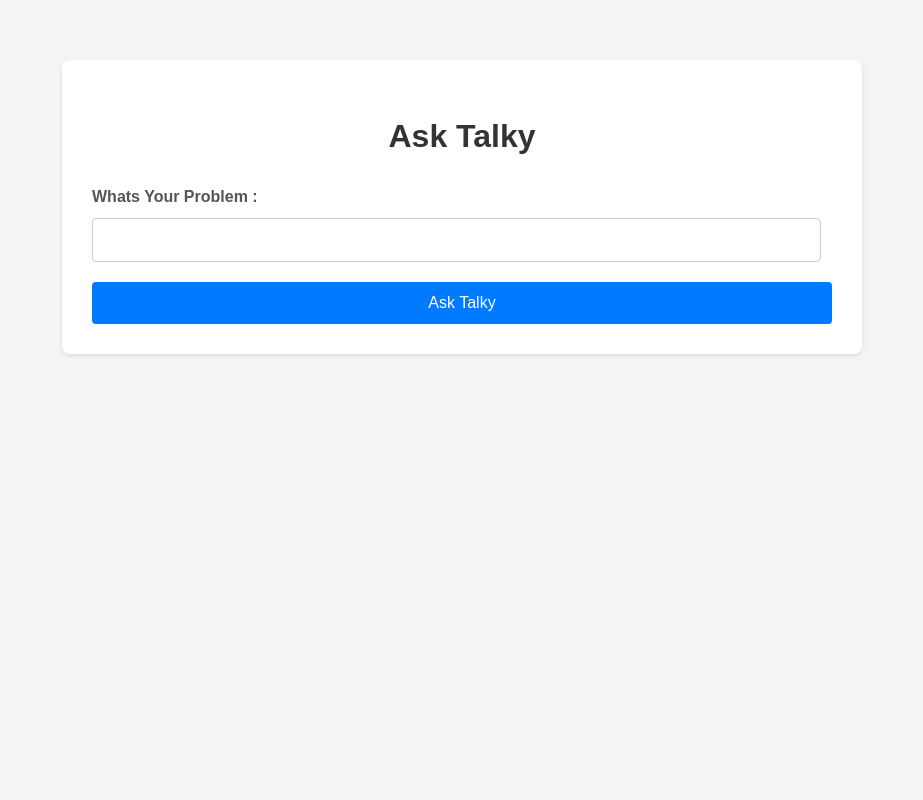
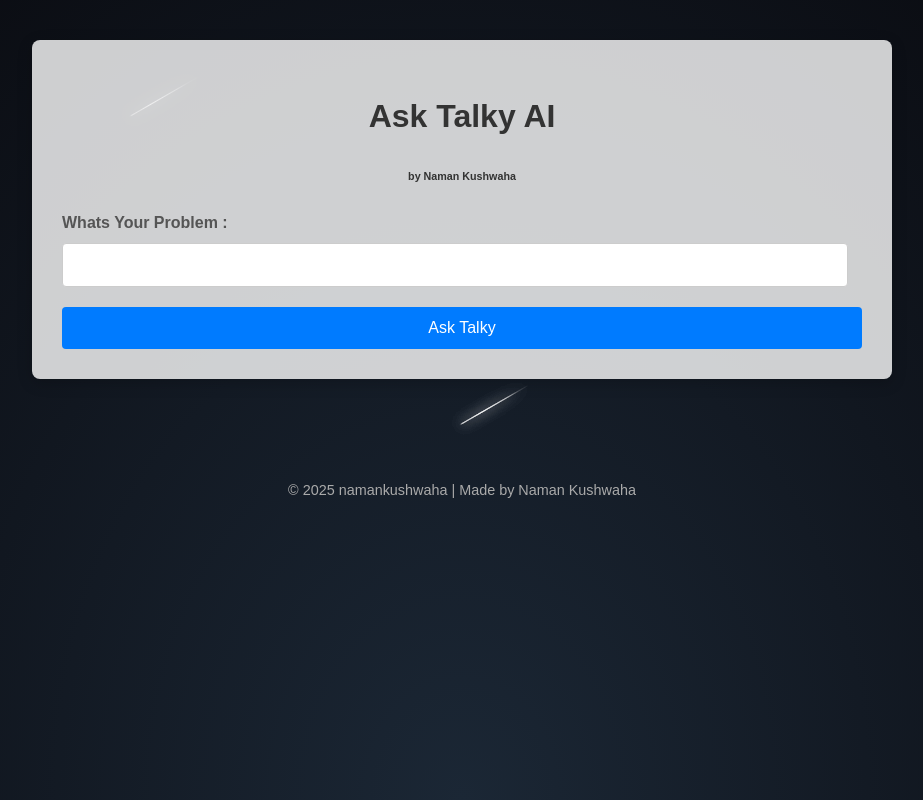
Before and after one commit to NAMANKUSHWAHA895/web-app, a Flask app: page / in a window 1280 px wide. Shown: the whole page, without its empty margins (178-1101 px from the left). Run offline with Flask 2, Linux system fonts and the light colour scheme.

Commit message:
Update index.html

```diff
--- a/templates/index.html
+++ b/templates/index.html
@@ -3,54 +3,174 @@
 <head>
     <meta charset="UTF-8">
     <meta name="viewport" content="width=device-width, initial-scale=1.0">
-    <title>Search It</title>
+    <title>Search It - Talky</title>
     <style>
-        body { font-family: sans-serif; max-width: 800px; margin: 40px auto; padding: 20px; line-height: 1.6; background-color: #f4f4f4; }
-        .container { background-color: #fff; padding: 30px; border-radius: 8px; box-shadow: 0 2px 4px rgba(0,0,0,0.1); }
+        :root { /* Define animation durations for easier control */
+            --shooting-time: 3000ms;
+        }
+
+        body {
+            font-family: sans-serif;
+            margin: 0;
+            line-height: 1.6;
+            /* 🌠 Spacey background */
+            background: radial-gradient(ellipse at bottom, #1B2735 0%, #090A0F 100%);
+            background-attachment: fixed;
+            min-height: 100vh;
+            color: #c5c6c7;
+            position: relative; /* Needed for absolute/fixed positioning of stars */
+            /* REMOVED overflow: hidden; to allow scrolling */
+            /* We might need overflow-x: hidden; if stars cause horizontal scroll */
+             overflow-x: hidden; /* Let's try this to prevent horizontal scroll only */
+        }
+
+        /* --- Static Starfield --- */
+        #stars, #stars2, #stars3 {
+            position: fixed;
+            top: 0;
+            left: 0;
+            right: 0;
+            bottom: 0;
+            width: 100%;
+            height: 100%;
+            display: block;
+            background: transparent;
+            z-index: -2;
+            pointer-events: none;
+        }
+        #stars {
+            --star-color: #FFF;
+            --star-size: 1px;
+             box-shadow:
+                50vw 80vh var(--star-size) var(--star-size) var(--star-color), 10vw 30vh var(--star-size) var(--star-size) var(--star-color),
+                85vw 15vh var(--star-size) var(--star-size) var(--star-color), 30vw 90vh var(--star-size) var(--star-size) var(--star-color),
+                /* Add many more here */
+                 5vw 5vh 1px 1px #FFF, 40vw 40vh 1px 1px #FFF, 60vw 70vh 1px 1px #FFF, 90vw 20vh 1px 1px #FFF,
+                 15vw 75vh 1px 1px #FFF, 65vw 5vh 1px 1px #FFF, 35vw 50vh 1px 1px #FFF, 80vw 95vh 1px 1px #FFF;
+        }
+        #stars2 {
+            --star-color: #EEE;
+            --star-size: 2px;
+            z-index: -3;
+             box-shadow:
+                75vw 50vh var(--star-size) var(--star-size) var(--star-color), 25vw 60vh var(--star-size) var(--star-size) var(--star-color),
+                95vw 85vh var(--star-size) var(--star-size) var(--star-color),
+                /* Add many more here */
+                 45vw 25vh 2px 2px #EEE, 5vw 90vh 2px 2px #EEE, 80vw 10vh 2px 2px #EEE;
+            animation: twinkle 10s infinite alternate;
+        }
+         #stars3 {
+            --star-color: #DDD;
+            --star-size: 1px;
+             z-index: -4;
+            box-shadow:
+                 5vw 5vh var(--star-size) var(--star-size) var(--star-color), 40vw 40vh var(--star-size) var(--star-size) var(--star-color),
+                 60vw 70vh var(--star-size) var(--star-size) var(--star-color),
+                /* Add many more here */
+                 20vw 15vh 1px 1px #DDD, 70vw 80vh 1px 1px #DDD, 50vw 35vh 1px 1px #DDD, 98vw 55vh 1px 1px #DDD;
+        }
+        @keyframes twinkle { 0% { opacity: 0.7; } 50% { opacity: 1; } 100% { opacity: 0.7; } }
+
+        /* --- Shooting Stars (Styled Meteors) --- */
+        .shooting-star {
+            position: absolute;
+            top: 50%;
+            left: 50%;
+            width: 80px;
+            height: 1px;
+            background: linear-gradient(to right, #FFF, rgba(255, 255, 255, 0));
+            border-radius: 50%;
+            filter: drop-shadow(0 0 6px #FFF);
+            opacity: 0;
+            transform: rotate(-30deg) translateX(0);
+            animation: shoot var(--shooting-time) ease-out infinite;
+            z-index: -1;
+            pointer-events: none;
+            will-change: transform, opacity;
+        }
+        @keyframes shoot {
+            0% { opacity: 0; transform: rotate(-30deg) translateX(-50vw); } /* Start further left */
+            10% { opacity: 1; }
+            80% { opacity: 1; }
+            100% { opacity: 0; transform: rotate(-30deg) translateX(110vw); } /* End further right */
+        }
+        .shooting-star:nth-child(1) { top: 10%; left: -50%; animation-delay: 1500ms; animation-duration: calc(var(--shooting-time) * 0.9); }
+        .shooting-star:nth-child(2) { top: 30%; left: -50%; animation-delay: 500ms; animation-duration: calc(var(--shooting-time) * 1.1); width: 100px; }
+        .shooting-star:nth-child(3) { top: 60%; left: -50%; animation-delay: 3000ms; animation-duration: var(--shooting-time); height: 2px; filter: drop-shadow(0 0 8px #FFF); }
+        .shooting-star:nth-child(4) { top: 80%; left: -50%; animation-delay: 4200ms; animation-duration: calc(var(--shooting-time) * 1.2); }
+        .shooting-star:nth-child(5) { top: 45%; left: -50%; animation-delay: 6000ms; animation-duration: calc(var(--shooting-time) * 0.8); width: 60px; }
+
+        /* --- Container and Content --- */
+        .container-wrapper {
+             padding: 40px 20px;
+             position: relative;
+             z-index: 1;
+        }
+        .container {
+            background-color: rgba(255, 255, 255, 0.8);
+            padding: 30px;
+            border-radius: 8px;
+            box-shadow: 0 4px 15px rgba(0, 0, 0, 0.2);
+            max-width: 800px;
+            margin: 0 auto;
+            color: #333;
+            position: relative;
+            z-index: 1;
+        }
+
+        /* ... (Rest of your existing styles for h1, form, result, error, pre, footer remain unchanged) ... */
         h1 { color: #333; text-align: center; }
         .form-group { margin-bottom: 20px; }
         label { display: block; margin-bottom: 8px; font-weight: bold; color: #555; }
-        input[type="text"] { width: 95%; padding: 12px; border: 1px solid #ccc; border-radius: 4px; font-size: 1rem; }
+        input[type="text"] { width: 95%; padding: 12px; border: 1px solid #ccc; border-radius: 4px; font-size: 1rem; color: #333; background-color: #fff; }
         button { display: block; width: 100%; padding: 12px 15px; background-color: #007bff; color: white; border: none; border-radius: 4px; cursor: pointer; font-size: 1rem; transition: background-color 0.2s ease; }
         button:hover { background-color: #0056b3; }
         .result { margin-top: 30px; padding: 20px; border: 1px solid #e0e0e0; border-radius: 4px; background-color: #f9f9f9; }
         .result h3 { margin-top: 0; color: #333; border-bottom: 1px solid #eee; padding-bottom: 10px; margin-bottom: 15px; }
         .error { color: #dc3545; font-weight: bold; margin-top: 15px; padding: 10px; background-color: #f8d7da; border: 1px solid #f5c6cb; border-radius: 4px; }
-        pre { white-space: pre-wrap; /* Allows text to wrap */ word-wrap: break-word; /* Breaks long words */ background-color: #eee; padding: 10px; border-radius: 4px; font-size: 0.95rem; }
+        pre { white-space: pre-wrap; word-wrap: break-word; background-color: #e9ecef; padding: 15px; border-radius: 4px; font-size: 0.95rem; color: #333; }
+        footer { text-align: center; margin-top: 40px; padding: 20px 0; color: #aaa; font-size: 0.9em; position: relative; z-index: 1; }
+
     </style>
 </head>
+<body>
 
+    <!-- 🌠 Static Star Fields -->
+    <div id="stars"></div>
+    <div id="stars2"></div>
+    <div id="stars3"></div>
 
+    <!-- 🌠 Shooting Stars -->
+    <div class="shooting-star"></div>
+    <div class="shooting-star"></div>
+    <div class="shooting-star"></div>
+    <div class="shooting-star"></div>
+    <div class="shooting-star"></div>
 
-
-<body>
+    <div class="container-wrapper">
         <div class="container">
-        <h1>Ask Talky</h1>
+            <h1>Ask Talky AI  </h1><h6  style="text-align: center;">by Naman Kushwaha</h6>
 
                         <form method="POST" action="/">
                 <div class="form-group">
                     <label for="query">Whats Your Problem :</label>
-                <!-- Retain the query value after submission -->
                     <input type="text" id="query" name="query" value="{{ query if query else '' }}" required>
                 </div>
                 <button type="submit">Ask Talky</button>
             </form>
-
-        <!-- Display Error if any -->
-        {% if error %}
-            <p class="error">{{ error }}</p>
-        {% endif %}
-
-        <!-- Display Result if available -->
+            {% if error %} <p class="error">{{ error }}</p> {% endif %}
             {% if result %}
                 <div class="result">
-                <h3>Your Query:</h3>
-                <p>{{ query }}</p> <!-- Display the original query -->
-                <h3>AI Response:</h3>
-                <!-- Use <pre> for better formatting of AI response -->
-                <pre>{{ result }}</pre>
+                    <h3>Your Query:</h3> <p>{{ query }}</p>
+                    <h3>AI Response:</h3> <pre>{{ result }}</pre>
                 </div>
             {% endif %}
         </div>
+    </div>
+
+    <footer>
+        © 2025 namankushwaha | Made by Naman Kushwaha
+    </footer>
+
 </body>
 </html>
```
Lines whose indentation alone changed are shown as unchanged.
